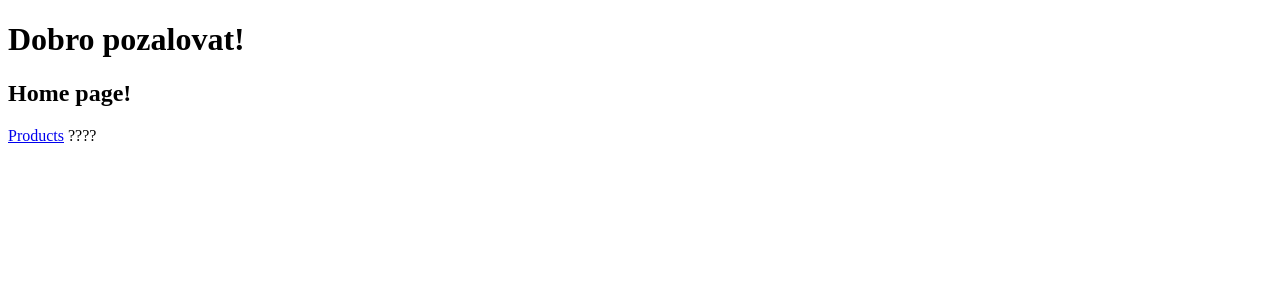
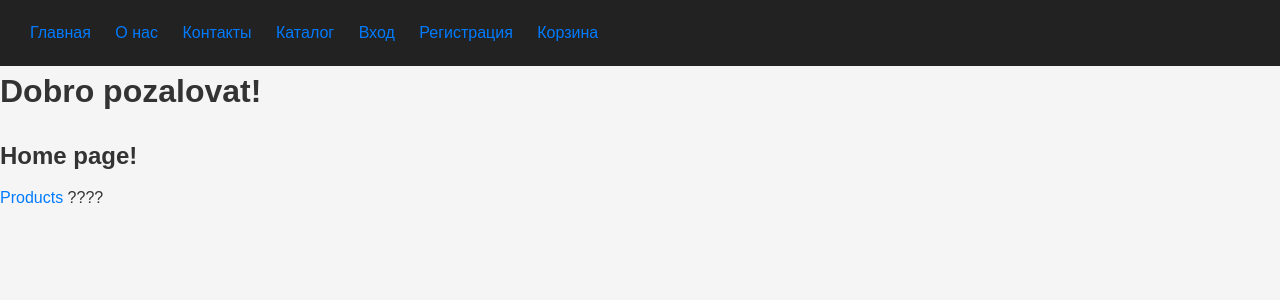
Before and after one commit to OlenaTsysar/Python_Module03, a Django app: page /shop/ in a window 1280 px wide. Shown: the top 300 px of the page. Run offline with Django 5.2, Linux system fonts and the light colour scheme.

Commit message:
edit html

```diff
--- a/my_project/shop/static/shop/css/style.css
+++ b/my_project/shop/static/shop/css/style.css
@@ -0,0 +1,96 @@
+/* static/css/style.css */
+
+* {
+    box-sizing: border-box;
+    margin: 0;
+    padding: 0;
+}
+
+body {
+    font-family: Arial, sans-serif;
+    background-color: #f5f5f5;
+    color: #333;
+    line-height: 1.6;
+}
+
+a {
+    color: #007bff;
+    text-decoration: none;
+}
+
+a:hover {
+    text-decoration: underline;
+}
+
+header {
+    background-color: #222;
+    padding: 20px;
+}
+
+.menu_link {
+    padding: 5px;
+    margin: 5px;
+
+}
+
+main {
+    max-width: 1200px;
+    margin: 40px auto;
+    padding: 0 20px;
+}
+
+h1 {
+    margin-bottom: 20px;
+}
+
+h2 {
+    margin-bottom: 10px;
+}
+
+.Products_list {
+    display: grid;
+    grid-template-columns: repeat(auto-fill, minmax(250px, 1fr));
+    gap: 20px;
+}
+
+form {
+    max-width: 500px;
+}
+
+form div {
+    margin-bottom: 15px;
+}
+
+label {
+    display: block;
+    margin-bottom: 5px;
+    font-weight: bold;
+}
+
+input,
+textarea {
+    width: 100%;
+    padding: 10px;
+    border: 1px solid #ccc;
+    border-radius: 4px;
+    font-size: 16px;
+}
+
+textarea {
+    min-height: 120px;
+    resize: vertical;
+}
+
+button {
+    padding: 10px 20px;
+    border: none;
+    border-radius: 4px;
+    background-color: #007bff;
+    color: white;
+    font-size: 16px;
+    cursor: pointer;
+}
+
+button:hover {
+    background-color: #0056b3;
+}
--- a/my_project/shop/templates/shop/index.html
+++ b/my_project/shop/templates/shop/index.html
@@ -4,6 +4,6 @@
 <h1>Dobro pozalovat!</h1>
 <h2>Home page!</h2>
 
-<a href="{% url 'shop/products'%}">Products</a> ????
+<a href="{% url 'products_page'%}">Products</a> ????
 
 {% endblock main_content %}
--- a/my_project/shop/templates/shop/products.html
+++ b/my_project/shop/templates/shop/products.html
@@ -8,7 +8,7 @@
             <h1>{{prod.title}}</h1>
             <p>{{prod.description}}</p>
             <span>{{prod.price}} Kc</span>
-            <span>{{quantity}}</span>
+            <span>{{prod.quantity}} ed</span>
             <a href="{% url 'product_detail_page' prod.id%}">Podrobnee</a>
 
         </li>
--- a/my_project/templates/base.html
+++ b/my_project/templates/base.html
@@ -6,8 +6,12 @@
     <meta charset="UTF-8">
     <meta name="viewport" content="width=device-width, initial-scale=1.0">
     <title>{% block title %}Document{% endblock %} </title>
-    <link rel="stylesheet" href="{% static 'css/style.css'%}">
+    <link rel="stylesheet" href="{% static 'shop/css/style.css'%}">
 </head>
+<header>
+{% include "includes/menu.html" %}
+</header>
+
 <body>
     {% block main_content %}
 
--- a/my_project/templates/includes/menu.html
+++ b/my_project/templates/includes/menu.html
@@ -0,0 +1,9 @@
+
+
+<a class="menu_link" href="{% url 'index_page' %}">Главная</a>
+<a class="menu_link" href="{% url 'about_page' %}">О нас</a>
+<a class="menu_link" href="{% url 'contact_page' %}">Контакты</a>
+<a class="menu_link" href="{% url 'products_page' %}">Каталог</a>
+<a class="menu_link" href="{% url 'login_view_page' %}">Вход</a>
+<a class="menu_link" href="{% url 'register_view_page' %}">Регистрация</a>
+<a class="menu_link" href="{% url 'index_page' %}">Корзина</a>
```
